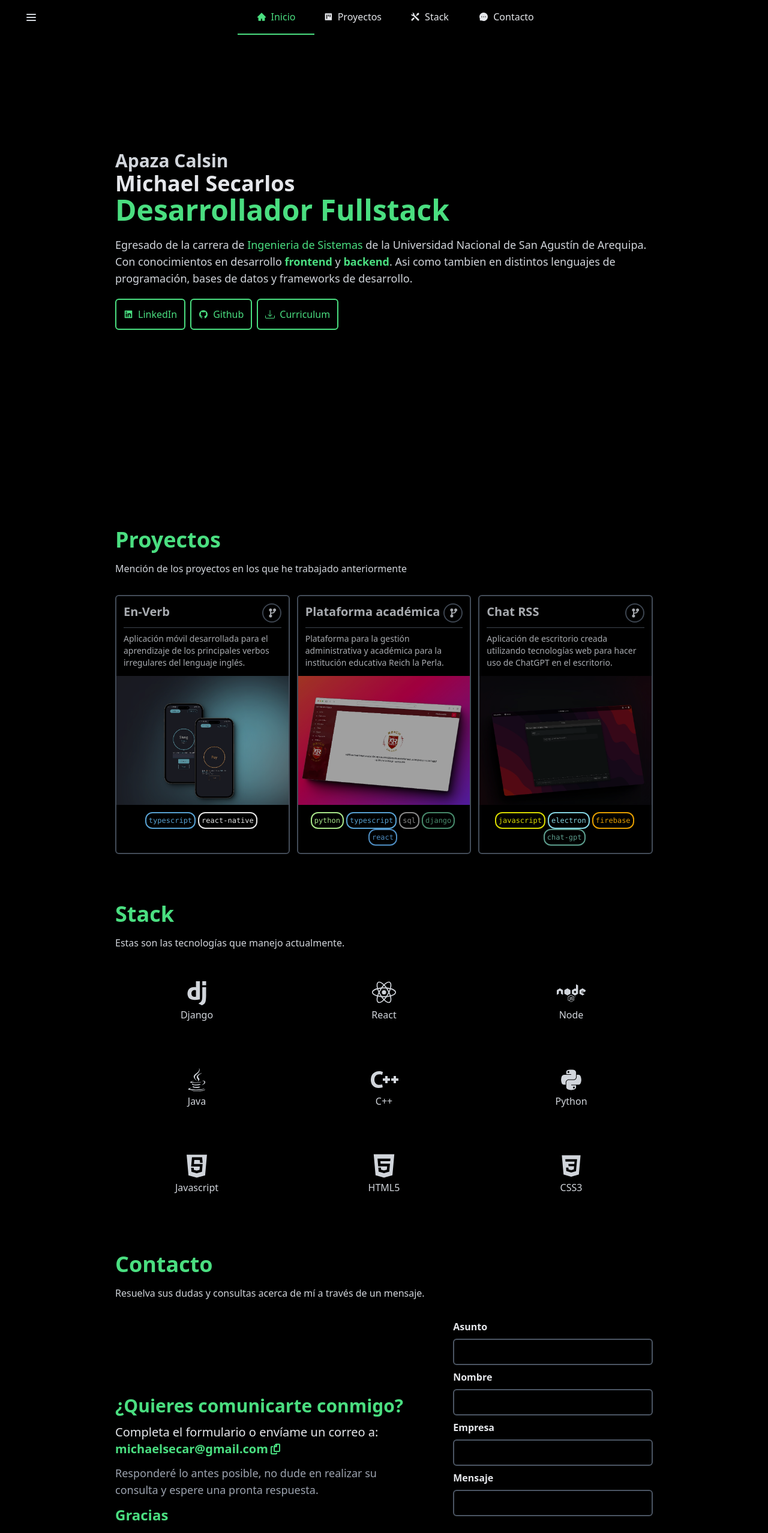
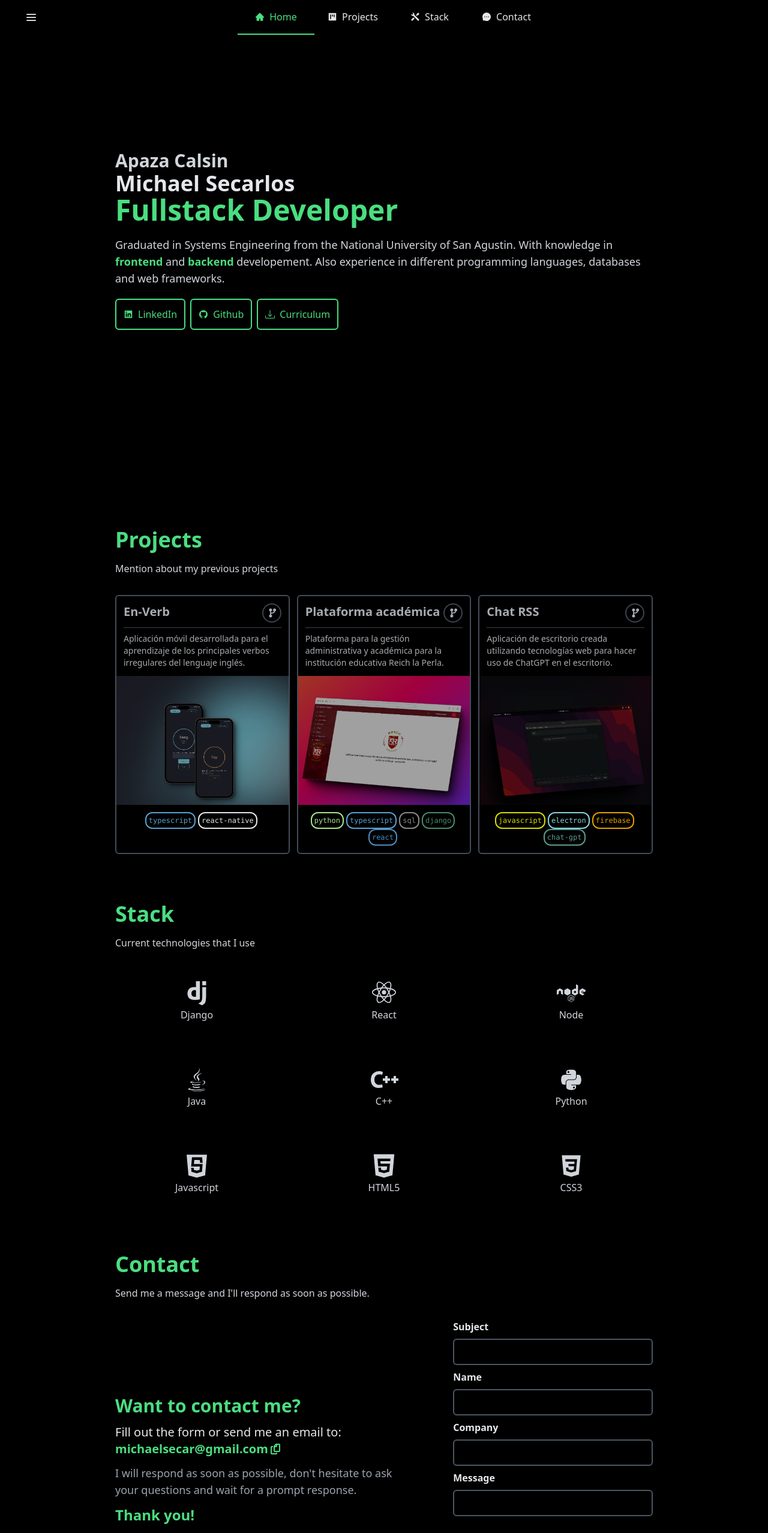
Before and after one commit to michaelsecar/portfolio, a React (Vite) app: page / in a window 1280 px wide. Shown: the top 2556 px of the page at 60% size. Built offline with nearby package versions, Linux system fonts and the light colour scheme.

Commit message:
Add translation to English

```diff
--- a/src/App.jsx
+++ b/src/App.jsx
@@ -1,3 +1,5 @@
+import { useState, useEffect } from 'react'
+
 import { Navbar } from './components/Navbar/Navbar'
 import { Home } from './components/Home/Home'
 import { Projects } from './components/Projects/Projects'
@@ -6,14 +8,15 @@ import { Footer } from './components/Footer/Footer'
 import { Stack } from './components/Stack/Stack'
 import { Menu } from './components/Menu/Menu'
 
-import { useState } from 'react'
-import { useEffect } from 'react'
-
 function App() {
     const [currentSection, setCurrentSection] = useState(0)
     const [isMenuOpen, setIsMenuOpen] = useState(false)
     const [theme, setTheme] = useState(localStorage.getItem('theme') ?? 'light')
-    const [language, setLanguage] = useState(localStorage.getItem('language') ?? navigator.language.substring(0,2) ?? 'en')
+    const [language, setLanguage] = useState(()=> {
+        const lang = localStorage.getItem('language') ?? navigator.language.substring(0,2) ?? 'en'
+        localStorage.setItem('language', lang)
+        return lang
+    })
 
     const updateTheme = (currentTheme) => {
         if (currentTheme === 'light' || currentTheme === null) {
@@ -58,7 +61,7 @@ function App() {
         return ()=>{
             window.removeEventListener('scroll', handleScroll)
         }
-    },[theme])
+    },[theme, language])
 
     return (
         <div className="App flex flex-col text-gray-900 dark:text-gray-300">
--- a/src/components/Contact/Contact.jsx
+++ b/src/components/Contact/Contact.jsx
@@ -6,6 +6,8 @@ import { MailIcon } from '../../icons/Icons'
 import { Copy2Clipboard } from '../../icons/Icons'
 
 export const Contact = () => {
+    const lang = localStorage.getItem('language')
+
     const [asunto, setAsunto] = useState("")
     const [nombre, setNombre] = useState("")
     const [empresa, setEmpresa] = useState("")
@@ -20,33 +22,81 @@ export const Contact = () => {
 
     return (
         <div className="container h-fit pt-8">
-            <Title title="Contacto" description="Resuelva sus dudas y consultas acerca de mí a través de un mensaje."/>
+            <Title
+                title={lang==="en"?"Contact":"Contacto"}
+                description={lang==="en"?
+                "Send me a message and I'll respond as soon as possible.":
+                "Resuelva sus dudas y consultas acerca de mí a través de un mensaje."}
+            />
             <div className="md:flex gap-16 justify-center">
                 <div className="hidden md:flex md:w-3/5 md:visible flex-col justify-center gap-3">
-                    <h2 className="font-bold text-green-600 dark:text-green-400 text-3xl">¿Quieres comunicarte conmigo?</h2>
+                    <h2 className="font-bold text-green-600 dark:text-green-400 text-3xl">
+                        {
+                            lang==="en"?
+                            "Want to contact me?":
+                            "¿Quieres comunicarte conmigo?"
+                        }
+
+                    </h2>
                     <p className='dark:text-gray-200 text-xl text-gray-600'>
-                        Completa el formulario o envíame un correo a:
+                        {lang==="en"?
+                        "Fill out the form or send me an email to:" :
+                        "Completa el formulario o envíame un correo a:"}
                         <button onClick={copyToClipboard} className="flex dark:text-green-400 text-green-600 font-bold items-center">
                             {
                                 filled?
-                                <span className="animate-pulse">¡Copiado al portapapeles!</span>:"michaelsecar@gmail.com"
+                                <span className="animate-pulse">
+                                    {
+                                        lang==="en"?
+                                        "Copied to clipboard!" :
+                                        "¡Copiado al portapapeles!"
+                                    }
+                                </span>:"michaelsecar@gmail.com"
                             }<Copy2Clipboard filled={filled}/>
                         </button>
                     </p>
                     <p className="text-lg text-gray-500 dark:text-gray-400">
-                        Responderé lo antes posible, no dude en realizar su consulta y espere una pronta respuesta.
+                        {
+                            lang==="en"?
+                            "I will respond as soon as possible, don't hesitate to ask your questions and wait for a prompt response.":
+                            "Responderé lo antes posible, no dude en realizar su consulta y espere una pronta respuesta. "
+                        }
                     </p>
-                    <p className='dark:text-green-400 text-green-600 font-bold text-2xl'>Gracias</p>
+                    <p className='dark:text-green-400 text-green-600 font-bold text-2xl'>
+                        {
+                            lang==="en"?
+                            "Thank you!":
+                            "Gracias!"
+                        }
+                    </p>
                 </div>
                 <div className="flex md:w-2/5">
                     <form action="#" method="get" className="w-full rounded-md">
-                        <TextInput input="Asunto" callback={setAsunto}/>
-                        <TextInput input="Nombre" callback={setNombre}/>
-                        <TextInput input="Empresa" callback={setEmpresa}/>
-                        <TextInput input="Mensaje" callback={setMensaje}/>
-                        <p className="py-4 text-gray-500 size-sm">El mensaje sera enviado por Gmail al correo: michaelsecar@gmail.com.</p>
+                        <TextInput
+                            input={lang==="en"?"Subject":"Asunto"}
+                            callback={setAsunto}
+                        />
+                        <TextInput
+                            input={lang==="en"?"Name":"Nombre"}
+                            callback={setNombre}
+                        />
+                        <TextInput
+                            input={lang==="en"?"Company":"Empresa"}
+                            callback={setEmpresa}
+                        />
+                        <TextInput
+                            input={lang==="en"?"Message":"Mensaje"}
+                            callback={setMensaje}
+                        />
+                        <p className="py-4 text-gray-500 size-sm">
+                            {lang==="en"?
+                                "The message will be sent by Gmail to: michaelsecar@gmail.com." :
+                                "El mensaje sera enviado por Gmail a: michaelsecar@gmail.com."}
+                        </p>
                         <div className="flex">
-                            <Anchor text="Enviar mensaje" Icon={MailIcon} href={`https://mail.google.com/mail/?view=cm&fs=1&to=michaelsecar@gmail.com&su=${asunto}+-+${empresa}&body=De+${nombre}.+${mensaje}`}/>
+                            <Anchor
+                                text={lang==="en"?"Send message":"Enviar mensaje"}
+                            Icon={MailIcon} href={`https://mail.google.com/mail/?view=cm&fs=1&to=michaelsecar@gmail.com&su=${asunto}+-+${empresa}&body=De+${nombre}.+${mensaje}`}/>
                         </div>
                     </form>
                 </div>
--- a/src/components/Home/Home.jsx
+++ b/src/components/Home/Home.jsx
@@ -2,6 +2,7 @@ import { CVIcon, GitHubIcon, LinkedInIcon} from '../../icons/Icons'
 import { Anchor } from '../Utils/Anchor'
 
 export const Home = () => {
+    const lang = localStorage.getItem('language')
     return (
         <div className="h-screen flex flex-col container justify-center">
             <div className="container max-w-6xl">
@@ -10,12 +11,29 @@ export const Home = () => {
                         <span className='text-2xl sm:text-3xl dark:text-gray-300 text-gray-700 block'>Apaza Calsin</span>
                         <span className="text-3xl sm:text-4xl dark:text-gray-200 text-gray-800">Michael Secarlos</span>
                     </h1>
-                    <h2 className="text-4xl sm:text-5xl dark:text-green-400 text-green-500">Desarrollador Fullstack</h2>
+                    <h2 className="text-4xl sm:text-5xl dark:text-green-400 text-green-500">
+                        {lang==="en"?"Fullstack Developer":"Desarrollador Fullstack"}
+                    </h2>
                 </div>
                 <p className="md:text-lg py-5">
-                    Egresado de la carrera de <span className="dark:text-green-400 text-green-500font-bold">Ingenieria de Sistemas</span> de la Universidad Nacional de San Agustín de Arequipa.
-                    Con conocimientos en desarrollo <span className='dark:text-green-400 text-green-500 font-bold'>frontend</span> y <span className='dark:text-green-400 text-green-500 font-bold'>backend</span>.
-                    Asi como tambien en distintos lenguajes de programación, bases de datos y frameworks de desarrollo.
+                    {
+                        lang==="en"?
+                        "Graduated in Systems Engineering from the National University of San Agustin. With knowledge in ":
+                        "Egresado de la carrera de Ingenieria de Sistemas de la Universidad Nacional de San Agustín de Arequipa. Con conocimientos en desarrollo"
+                    }
+                    <span className='dark:text-green-400 text-green-500 font-bold'> frontend</span>
+                    {
+                        lang==="en"?
+                        " and ":
+                        " y "
+                    }
+                    <span className='dark:text-green-400 text-green-500 font-bold'>backend</span>
+                    {
+                        lang==="en"?
+                        " developement. Also experience in different programming languages, databases and web frameworks.":
+                        ". Asi como tambien en distintos lenguajes de programación, bases de datos y frameworks web."
+                    }
+
 
                 </p>
                 <div className='sm:flex gap-2'>
--- a/src/components/Menu/Menu.jsx
+++ b/src/components/Menu/Menu.jsx
@@ -5,6 +5,8 @@ import { Moon } from '../../icons/Moon'
 import { LanguageDropDown } from './Dropdown'
 
 export const Menu = ({menuCallback, theme, themeCallback, language, languageCallback}) => {
+    const lang = localStorage.getItem('language')
+
     return (
         <div className="fixed min-w-[300px] h-screen
             left-0 z-40
@@ -19,7 +21,9 @@ export const Menu = ({menuCallback, theme, themeCallback, language, languageCall
                     </button>
                 </div>
                 <div className="flex flex-col gap-5">
-                    <MenuItem item="Tema" Icon={theme==='light'?Sun:Moon} callback={themeCallback}/>
+                    <MenuItem
+                        item={lang==="en"?"Theme":"Tema"}
+                        Icon={theme==='light'?Sun:Moon} callback={themeCallback}/>
                     <LanguageDropDown
                         currentLanguage={language}
                         onChange={languageCallback}
--- a/src/components/Navbar/Navbar.jsx
+++ b/src/components/Navbar/Navbar.jsx
@@ -3,6 +3,7 @@ import { HomeIcon, MessageIcon, ProjectIcon, ToolsIcon } from '../../icons/Icons
 import { MenuIcon } from "../../icons/Menu"
 
 export const Navbar = ({currentSection=0, menuOpenCallback=undefined}) => {
+    const lang = localStorage.getItem('language')
 
     return (
         <div className="fixed w-screen left-0 bg-opacity-80 backdrop-blur-lg z-10 bg-stone-100 dark:bg-black
@@ -14,16 +15,30 @@ export const Navbar = ({currentSection=0, menuOpenCallback=undefined}) => {
 
             <ul className="flex justify-center">
                 <li>
-                    <NavItem text="Inicio" href="#home" Icon={HomeIcon} isCurrent={currentSection===0}/>
+                    <NavItem
+                        text={lang==="en"?"Home":"Inicio"}
+                        href="#home" Icon={HomeIcon}
+                        isCurrent={currentSection===0}
+                    />
                 </li>
                 <li>
-                    <NavItem text="Proyectos" href="#projects" Icon={ProjectIcon} isCurrent={currentSection===1}/>
+                    <NavItem
+                        text={lang==="en"?"Projects":"Proyectos"}
+                        href="#projects"
+                        Icon={ProjectIcon}
+                        isCurrent={currentSection===1}
+                    />
                 </li>
                 <li>
                     <NavItem text="Stack" href="#stack" Icon={ToolsIcon} isCurrent={currentSection===2}/>
                 </li>
                 <li>
-                    <NavItem text="Contacto" href="#contact" Icon={MessageIcon} isCurrent={currentSection===3}/>
+                    <NavItem
+                        text={lang==="en"?"Contact":"Contacto"}
+                        href="#contact"
+                        Icon={MessageIcon}
+                        isCurrent={currentSection===3}
+                    />
                 </li>
             </ul>
 
--- a/src/components/Projects/GridElement.jsx
+++ b/src/components/Projects/GridElement.jsx
@@ -1,12 +1,12 @@
 import { Chip } from "../Utils/Chip"
 import { GitIcon } from "../../icons/Icons"
 
-export const GridElement = ({title, description, img=undefined, image="#", repository, technologies=[]}) => {
+export const GridElement = ({title, description, image="#", repository, technologies=[]}) => {
     return (
         <div
             className="
             flex flex-col
-            rounded-md backdrop-blur-sm border-2 border-gray-600 duration-75 opacity-90 overflow-hidden
+            rounded-md border-2 border-gray-600 duration-75 opacity-90 overflow-hidden
             hover:opacity-100 hover:border-green-600 hover:drop-shadow-[0_0_10px_rgba(0,230,0,0.3)]
             bg-gray-50
             dark:bg-black
--- a/src/components/Projects/Projects.jsx
+++ b/src/components/Projects/Projects.jsx
@@ -4,6 +4,8 @@ import { useState, useEffect } from "react"
 import { getProjects } from "../../services/Projects.service"
 
 export const Projects = () => {
+    const lang = localStorage.getItem('language')
+
     const [projects, setProjects] = useState([])
 
     useEffect(()=>{
@@ -15,7 +17,10 @@ export const Projects = () => {
 
     return (
         <div className="h-fit container pt-8">
-            <Title title="Proyectos" description="Mención de los proyectos en los que he trabajado anteriormente"/>
+            <Title
+                title={lang==="en"?"Projects":"Proyectos"}
+                description={lang==="en"?"Mention about my previous projects":"Mención de los proyectos en los que he trabajado anteriormente"}
+            />
             <div className="flex h-2/3">
                 <div className="grid lg:grid-cols-3 md:grid-cols-2 gap-3 grid-cols-1">
                     {
--- a/src/components/Stack/Stack.jsx
+++ b/src/components/Stack/Stack.jsx
@@ -3,6 +3,8 @@ import { Title } from '../Utils/Title'
 import { StackItem } from './StackItem'
 
 export const Stack = () => {
+    const lang = localStorage.getItem('language')
+
     const items = [
         { name: "Django", icon: DjangoIcon },
         { name: "React", icon: ReactIcon },
@@ -17,7 +19,10 @@ export const Stack = () => {
 
     return (
         <div className="container h-fit pt-8">
-            <Title title="Stack" description="Estas son las tecnologías que manejo actualmente."/>
+            <Title
+                title="Stack"
+                description={lang==="en"?"Current technologies that I use":"Estas son las tecnologías que manejo actualmente."}
+            />
             <div className='grid grid-cols-3 place-items-center gap-10'>
                 {
                     items.map((e,i)=>{
```
Also changed, not shown: src/components/Footer/Footer.jsx (+10 -3 lines).
